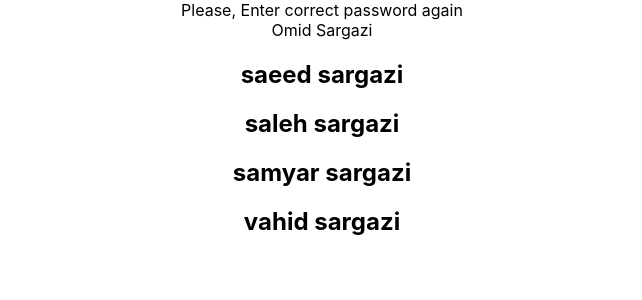
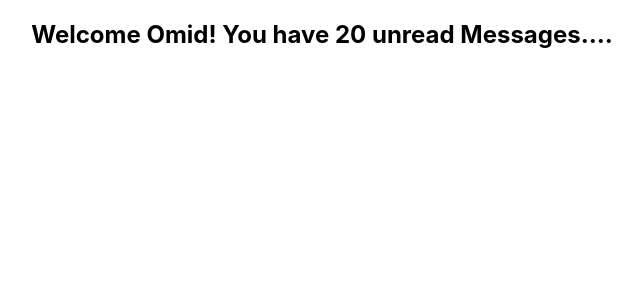
Before and after one commit to Omid-Sargazi/React-TypeScript, a React (Create React App) app: page / in a window 1280 px wide. Shown: the top 300 px of the page, without its empty margins (318-960 px from the left). Built offline with nearby package versions, Linux system fonts and the light colour scheme.

Commit message:
React TypeScript Typing Props, String and number

```diff
--- a/src/App.tsx
+++ b/src/App.tsx
@@ -1,44 +1,56 @@
-import React from 'react';
-import logo from './logo.svg';
-import './App.css';
-import Great from './components/Great';
-import Person from './components/person';
-import PersonList from './components/PersonList';
+// import React from 'react';
+// import logo from './logo.svg';
+// import './App.css';
+// import Great from './components/Great';
+// import Person from './components/person';
+// import PersonList from './components/PersonList';
 
-function App() {
+// function App() {
 
-  const personName = {
-    first: "Omid",
-    last: "Sargazi",
+//   const personName = {
+//     first: "Omid",
+//     last: "Sargazi",
 
-  }
+//   }
 
 
-  const nameList = [
-    {
-      first:"saeed",
-      last:"sargazi",
-    },
-    {
-      first:"saleh",
-      last:"sargazi",
-    },
-    {
-      first:"samyar",
-      last:"sargazi",
-    },
-    {
-      first:"vahid",
-      last:"sargazi",
-    }
-  ]
+//   const nameList = [
+//     {
+//       first:"saeed",
+//       last:"sargazi",
+//     },
+//     {
+//       first:"saleh",
+//       last:"sargazi",
+//     },
+//     {
+//       first:"samyar",
+//       last:"sargazi",
+//     },
+//     {
+//       first:"vahid",
+//       last:"sargazi",
+//     }
+//   ]
+//   return (
+//     <div className="App">
+//       <Great name="OMID SARGAZI" age={40} isLogged={false}/>
+//       <Person name={personName}/>
+//       <PersonList name={nameList}/>
+//     </div>
+//   );
+// }
+
+// export default App;
+
+import "./App.css"
+import React from 'react'
+import Greating from './components/Greating'
+
+export default function App() {
   return (
     <div className="App">
-      <Great name="OMID SARGAZI" age={40} isLogged={false}/>
-      <Person name={personName}/>
-      <PersonList name={nameList}/>
+      <Greating name="Omid" messages={20}/>
     </div>
-  );
+  )
 }
-
-export default App;
--- /dev/null
+++ b/src/components/Greating.tsx
@@ -0,0 +1,13 @@
+import React from 'react'
+
+
+type GreatingProps = {
+    name:string,
+    messages:number
+}
+
+export default function Greating(props:GreatingProps) {
+  return (
+    <h2>Welcome {props.name}! You have {props.messages} unread Messages....</h2>
+  )
+}
```
